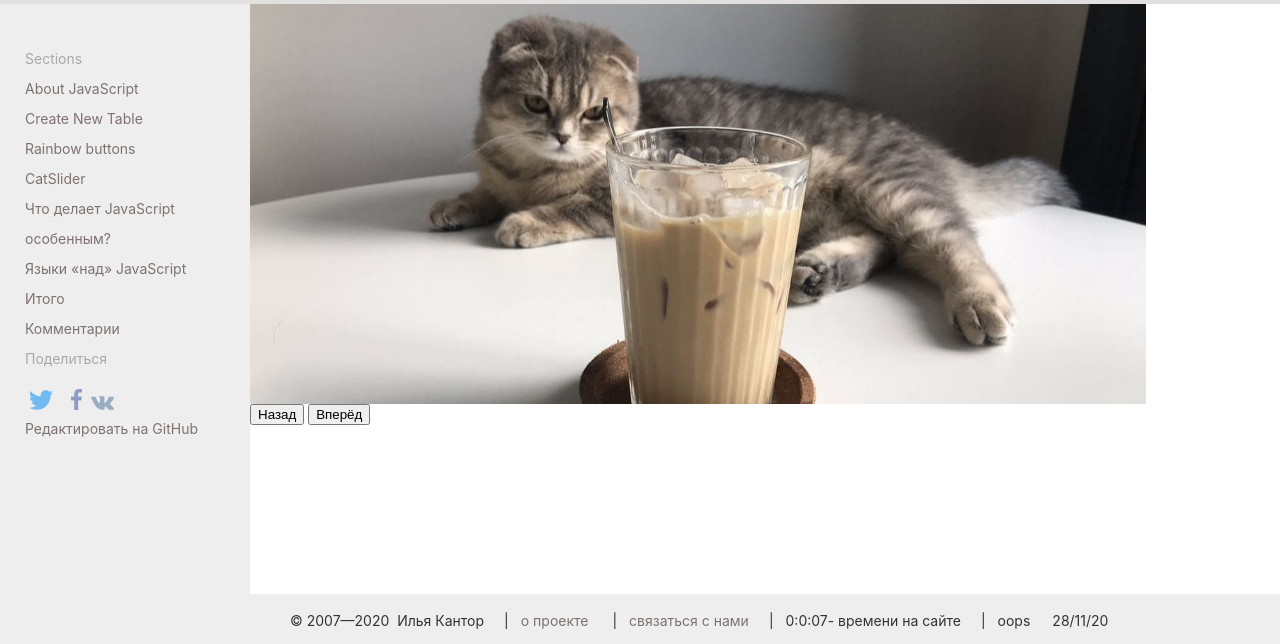
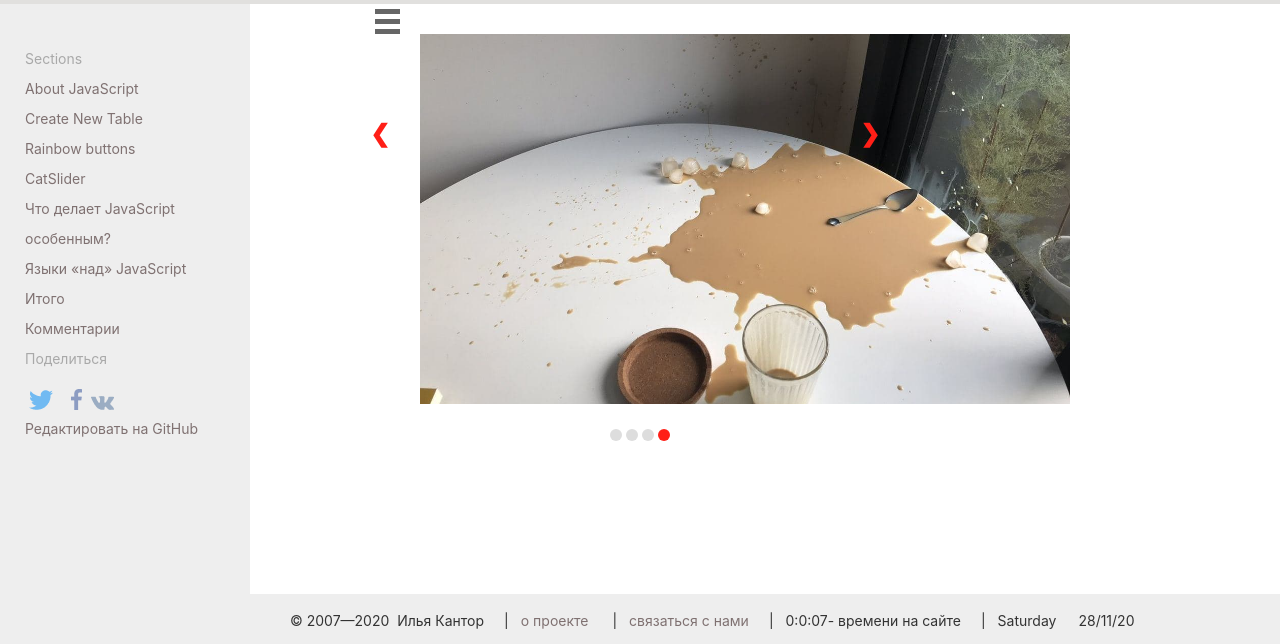
Before and after one commit to ismyloven/JavaScriptLayout, a website: page src/index.html in a window 1280 px wide. Both pictures are taken after a click on the link "CatSlider". Shown: the part 156-800 px from the top of the page. Drawn offline with nearby package versions, Linux system fonts and the light colour scheme.

Commit message:
HW_20:slider

```diff
--- a/src/HW_js/HW_17_timer.js
+++ b/src/HW_js/HW_17_timer.js
@@ -1,9 +1,8 @@
-
-let hours = document.querySelector('.hours') ;
-let minutes = document.querySelector('.minutes') ;
-let seconds = document.querySelector('.seconds') ;
-let timer = document.querySelector('.thedate') ;
-
+let hours = document.querySelector('.hours');
+let minutes = document.querySelector('.minutes');
+let seconds = document.querySelector('.seconds');
+let timer = document.querySelector('.thedate');
+let timerScreen = document.querySelector('.timer');
 
 
 function sayTime() {
@@ -12,8 +11,8 @@ function sayTime() {
 	let hoursScreen = date.getHours();
 
 	if (hoursScreen < 10) {
-		hoursScreen = '0'+ date.getHours();
-	}  else {
+		hoursScreen = '0' + date.getHours();
+	} else {
 		hoursScreen = date.getHours();
 	}
 
@@ -21,44 +20,43 @@ function sayTime() {
 	let minutesScreen = date.getMinutes();
 
 	if (minutesScreen < 10) {
-		minutesScreen = '0'+ date.getMinutes();
-	}  else {
+		minutesScreen = '0' + date.getMinutes();
+	} else {
 		minutesScreen = date.getMinutes();
 	}
 
 	let secondsScreen = date.getSeconds();
 
 	if (secondsScreen < 10) {
-		secondsScreen = '0'+ date.getSeconds();
-	}  else {
+		secondsScreen = '0' + date.getSeconds();
+	} else {
 		secondsScreen = date.getSeconds();
 	}
 
 
-	if(start) {
+	if (start) {
 		hours.innerHTML = hoursScreen;
 		minutes.innerHTML = minutesScreen;
 		seconds.innerHTML = secondsScreen;
 		start = false;
 	}
 
-	if(secondsScreen === 59) {
-		minutes.innerHTML = minutesScreen;
-		seconds.innerHTML = secondsScreen;
-	}
 
-	if(minutesScreen === 59) {
+	if (secondsScreen === 60) {
 		hours.innerHTML = hoursScreen;
 		minutes.innerHTML = minutesScreen;
 		seconds.innerHTML = secondsScreen;
 	}
 
-	seconds.innerHTML = secondsScreen;
+	if (minutesScreen === 60) {
+		hours.innerHTML = hoursScreen;
+		minutes.innerHTML = minutesScreen;
+		seconds.innerHTML = secondsScreen;
+	}
+	timerScreen.innerHTML = `${hoursScreen}:${minutesScreen}:${secondsScreen}`;
+}
 
-
-}
 setInterval(sayTime, start = true, 1000);
-
 
 
 let thedate = new Date();
--- a/src/HW_js/HW_18_userTimer.js
+++ b/src/HW_js/HW_18_userTimer.js
@@ -65,7 +65,7 @@ let day = document.querySelector(".weekday");
 let date = new Date();
 let weekday = date.getDay();
 let options = { weekday: 'long'};
-if (weekday == 4) {
+if (weekday) {
 	day.innerHTML = new Intl.DateTimeFormat('en-US', options).format(date);
 } else {
 	day.innerHTML = "oops";
@@ -85,6 +85,10 @@ function removeAll() {
 	mybutton.removeEventListener("click", getHandler);
     button2.removeEventListener("click", handler2);
 	button.removeEventListener("click", handler);
+	fourthcliker.removeEventListener("click", handlerSlider);
+	prev.removeEventListener("click", minusSlide);
+	next.removeEventListener("click", plusSlide);
+	dots_item.removeEventListener("click", currentSlide);
 }
 
 
--- a/src/index.html
+++ b/src/index.html
@@ -46,7 +46,6 @@
 					</ul>
 				</nav>
 			</div>
-
 			<div class="timer">
 				<span class="hours"></span>:<span class="minutes"></span>:<span class="seconds"></span>
 			</div>
@@ -95,19 +94,32 @@
 		<input id = "ton3" value="my button" type="button" class="rainbow" />
 	</div>
 
-	<div class="hidenslidertext" style ="display:none;" >
-	<div id="viewport">
-		<div class="slider" style="left: 0;">
-			<div class="slide"><img src="./slidershow/image/cat1.png" alt="cat see coffe" title="cat see coffe"></div>
-			<div class="slide"><img src="./slidershow/image/cat2.png" alt="cat decide to taste it" title="cat decide to taste it"></div>
-			<div class="slide"><img src="./slidershow/image/cat3.png" alt="cat jusn want to dring a litle" title="cat jusn want to dring a litle"></div>
-			<div class="slide"><img src="./slidershow/image/cat4.png" alt="cat cant stop and run" title="cat cant stop and run"></div>
+	<div class="slider hidenslidertext" style ="display:none;">
+		<div class="item">
+			<img src="./slidershow/image/cat1.png" alt="Первый слайд">
+			<span class="slideText">The little cat wants to drink</span>
+		</div>
+		<div class="item">
+			<img src="./slidershow/image/cat2.png"  alt="Второй слайд">
+			<span class="slideText">The little cat see the coffee</span>
+		</div>
+		<div class="item">
+			<img src="./slidershow/image/cat3.png"  alt="Третий слайд">
+			<span class="slideText">The little cat just wants to taste it</span>
+		</div>
+		<div class="item">
+			<img src="./slidershow/image/cat4.png"  alt="Четвертый слайд">
+			<span class="slideText">The little cat accidentally dropped cup<br>...and run</span>
+		</div>
+		<a href="#" class="prev">&#10094;</a>
+		<a  href="#" class="next">&#10095;</a>
+		<div class="slider-dots">
+			<span class="slider-dots_item" ></span>
+			<span class="slider-dots_item" ></span>
+			<span class="slider-dots_item" ></span>
+			<span class="slider-dots_item" ></span>
 		</div>
 	</div>
-	<input type="button" id="prev"  value="Назад"/>
-	<input type="button" id="next" value="Вперёд"/>
-</div>
-
 		<main class="container" style ="display:none;">
 		<div class="main__text">
 			<h1 class="main__header">Введение в JavaScript</h1>
--- a/src/slidershow/slide.css
+++ b/src/slidershow/slide.css
@@ -1,27 +1,85 @@
 
-#viewport {
-  width: 70vw;
+.slider .item img {
+  object-fit: cover;
+  width: 650px;
   height: 400px;
-  overflow: hidden;
-}
-.slider {
+  padding-top: 30px;
   position: relative;
-  transition: 500ms;
-  width: calc(100% * 4);
-  height: 450px;
-  display: flex;
-  justify-content: start;
-  flex-wrap: nowrap;
+  left: 170px;
 }
 
-.slide {
-  width: 100%;
-  height: 450px;
+.slider .prev {
+  cursor: pointer;
+  position: absolute;
+  top: 35%;
+  left: 370px;
+  color: #ff1f17;
+  font-weight: bold;
+  font-size: 24px;
+  transition: 0.6s ease;
+  border-radius: 0 3px 3px 0;
+}
+.slider .next {
+  right: 400px;
+  cursor: pointer;
+  position: absolute;
+  top: 35%;
+  color: #ff1f17;
+  font-weight: bold;
+  font-size: 24px;
+  transition: 0.6s ease;
+  border-radius: 0 3px 3px 0;
 }
 
-.slide img {
-  width: 100%;
-  height: 450px;
-  object-fit: cover;
-  object-position: 0;
+.slider .prev:hover,
+.slider .next:hover {
+  background-color: rgba(197, 234, 255, 0.8);
 }
+
+.slideText{
+  position: absolute;
+  color: #fff;
+  font-size: 35px;
+  left: 50%;
+  top: 50%;
+  transform: translate(-50%, -50%);
+  /* Тень*/
+  text-shadow: 1px 1px 1px #000, 0 0 1em #000;
+  opacity: 0;
+}
+
+.mouseText {
+  position: absolute;
+  color: #77ff40;
+  font-size: 55px;
+  left: 50%;
+  top: 50%;
+  transform: translate(-50%, -50%);
+  text-shadow: 1px 1px 1px #000, 0 0 1em #000;
+}
+
+
+
+.slider-dots {
+  display: flex;
+  justify-content: center;
+padding-right: 250px;
+  padding-top: 20px;
+}
+.slider-dots_item{
+  height: 12px;
+  width: 12px;
+  margin: 0 2px;
+  background-color: #ddd;
+  border-radius: 50%;
+  display: inline-block;
+  transition: background-color 0.6s ease;
+}
+.active,
+.slider-dots_item:hover {
+  background-color: #ff1f17;
+}
+.slider .item {
+  animation-name: fade;
+  animation-duration: 1.5s;
+}
--- a/src/slidershow/sliderjs.js
+++ b/src/slidershow/sliderjs.js
@@ -1,44 +1,69 @@
-
-let viewport = document.getElementById("viewport").offsetWidth;
-
-let btnNext = document.getElementById("next");
-
-let btnPrev = document.getElementById("prev");
-
-let slider = document.querySelector("div.slider");
+let prev = document.querySelector(".prev");
+let next = document.querySelector(".next");
+let dots_item = document.querySelector(".slider-dots_item");
 
 
-let viewSlide = 0;
+prev.addEventListener("click", minusSlide);
+next.addEventListener("click", plusSlide);
+dots_item.addEventListener("click", currentSlide);
 
+let startStop = document.querySelector(".item");
+startStop.addEventListener("mouseover", stopWorking);
+startStop.addEventListener("mouseout", startWorking);
 
-btnNext.addEventListener("click", handlerPrev);
-
-function  handlerPrev () {
-
-	if (viewSlide < 3) {
-		viewSlide++;
-	} else {
-
-		viewSlide = 0;
-	}
-
-	slider.style.left = -viewSlide * viewport + "px";
+function stopWorking() {
+	clearInterval(startSlide);
+}
+function startWorking() {
+	startSlide = setInterval(plusSlide,2000);
 }
 
 
-// for second clicker (btnPrev)
+// let slideText = document.querySelector(".slideText");
+// slideText.addEventListener("mouseover", textHandler);
+// function textHandler(event){
+// 	slideText.classList.toggle("mouseText");
+// }
 
-btnPrev.addEventListener("click", handlerNext);
 
-function handlerNext () {
+var slideIndex = 1;
+showSlides(slideIndex);
+var startSlide = setInterval(plusSlide,2000);
 
-	if (viewSlide > 1) {
-		viewSlide--;
-	} else {
-		viewSlide = 3;
+function currentSlide(n) {
+	showSlides(slideIndex = n);
+	startSlide = setInterval(plusSlide,2000);
+}
+function plusSlide() {
+	showSlides(slideIndex += 1);
+
+}
+
+function minusSlide() {
+	showSlides(slideIndex -= 1);
+}
+
+function showSlides(n) {
+	var slides = document.getElementsByClassName("item");
+	var dots = document.getElementsByClassName("slider-dots_item");
+	if (n > slides.length) {
+		slideIndex = 1
 	}
+	if (n < 1) {
+		slideIndex = slides.length
+	}
+	for (i = 0; i < slides.length; i++) {
+		slides[i].style.display = "none";
 
-	slider.style.left = -viewSlide * viewport + "px";
+	}
+	for (i = 0; i < dots.length; i++) {
+		dots[i].className = dots[i].className.replace(" active", "");
+
+	}
+	slides[slideIndex - 1].style.display = "block";
+	dots[slideIndex - 1].className += " active";
+
+
 }
 
 
@@ -47,9 +72,9 @@ let fourthcliker = document.querySelector(".fourthcliker");
 let hidenslidertext = document.querySelector(".hidenslidertext");
 
 
-fourthcliker.addEventListener("click", getSliders);
+fourthcliker.addEventListener("click", handlerSlider);
 
-function getSliders() {
+function handlerSlider() {
 
 	if (hidenslidertext.style.display == "block") {
 		hidenslidertext.style.display = "none";
@@ -58,5 +83,3 @@ function getSliders() {
 		hidenslidertext.style.display = "block";
 	}
 }
-
-setInterval(handlerPrev,2000);
```
